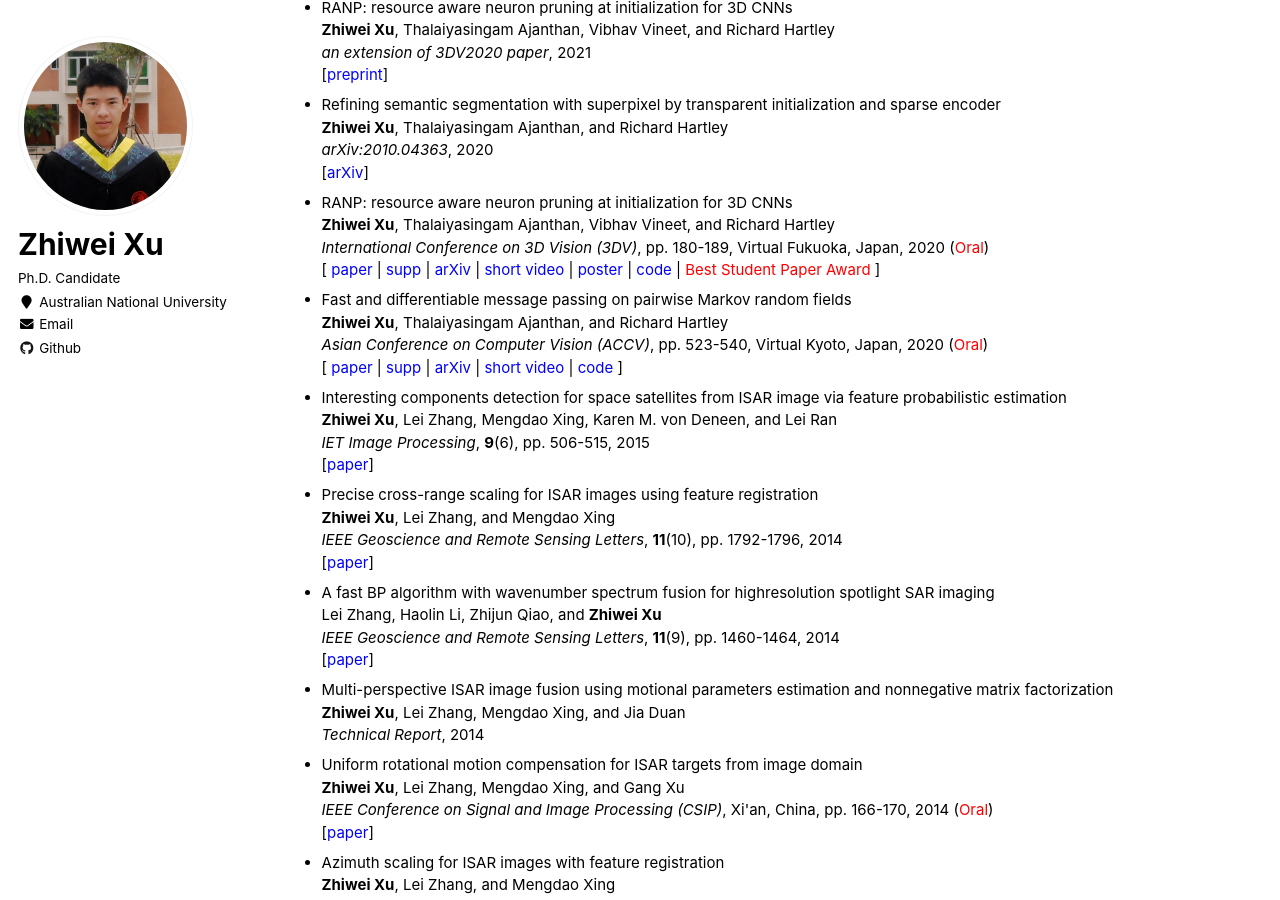
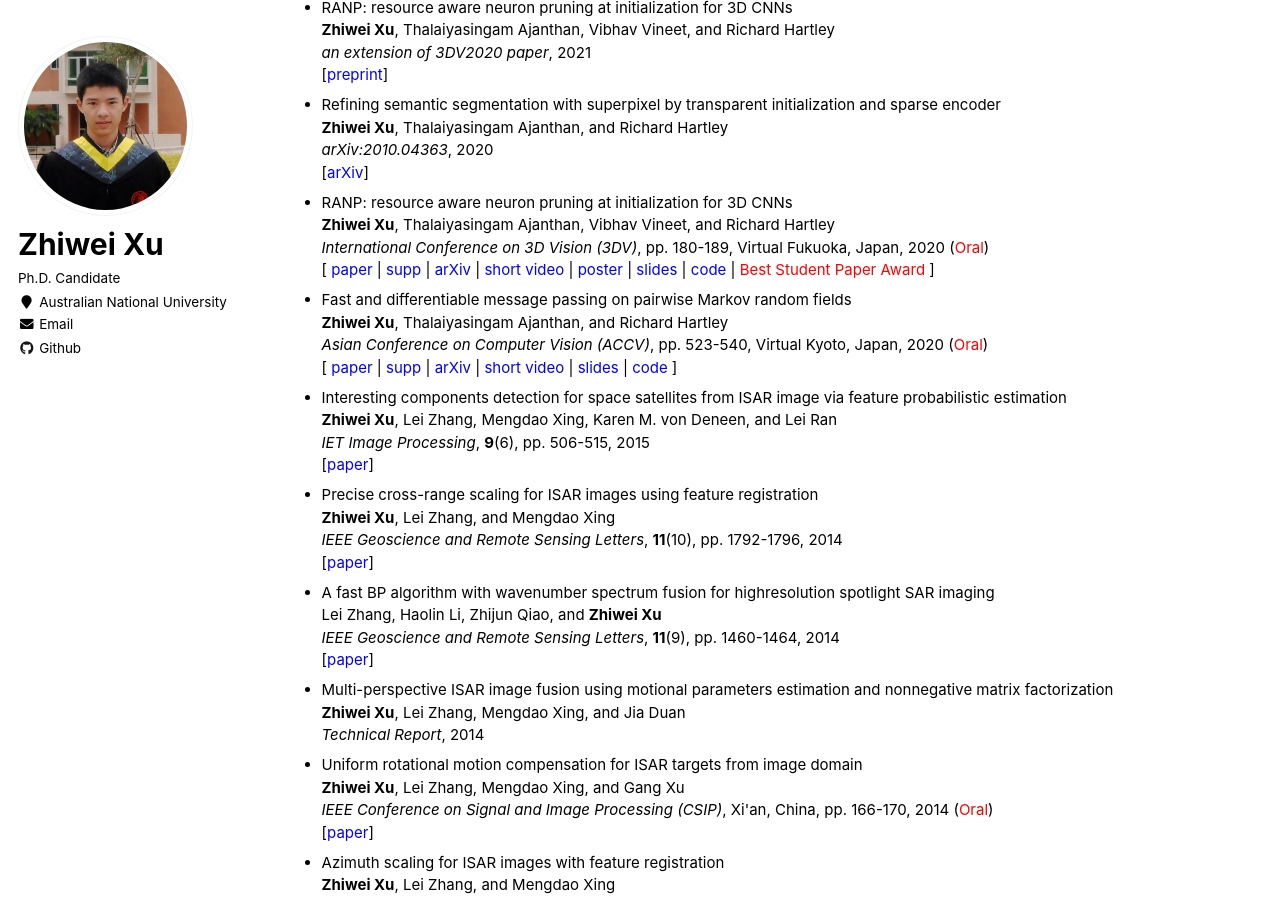
Before and after one commit to zwxu064/zwxu064.github.io, a Jekyll site: the page built from _pages/about.html, in a window 1280 px wide and 900 px high, scrolled down 1173 px. Built offline with Jekyll 4.4.1, drawn with Linux system fonts in a browser that asks for light colours.

Commit message:
Update about.html

```diff
--- a/_pages/about.html
+++ b/_pages/about.html
@@ -63,13 +63,25 @@
   <li><div>RANP: resource aware neuron pruning at initialization for 3D CNNs</div>
       <div><strong>Zhiwei Xu</strong>, Thalaiyasingam Ajanthan, Vibhav Vineet, and Richard Hartley</div>
       <div><i>International Conference on 3D Vision (3DV)</i>, pp. 180-189, Virtual Fukuoka, Japan, 2020 (<span style="color:red">Oral</span>)</div>
-      <div>[ <a href="./files/RANP.pdf" target="_blank">paper</a> | <a href="./files/RANP_supp.pdf" target="_blank">supp</a> | <a href="https://arxiv.org/abs/2010.02488" target="_blank">arXiv</a> | <a href="https://www.youtube.com/watch?v=KadydhOJnBE&t=71s" target="_blank">short video</a> | <a href="https://bn1302files.storage.live.com/y4mWIjIxN9_5CKv26bp4qUefzUNf0gCtJp_7g5OwkXe9JoVyKO-AvkGHnkp4oH4DXiJOsjwvjOl5Fy55eF4umP-BPDw6IRqEDrdL-eLQF9P1EJJM6XrWsbHECHTMb_85DMCIappEaVgmkQIIIUbfQiKp7utp_IWM9nR_KtYul_c8zfj5lYkyPG-9mGz-hml-Nbh?width=10368&height=6912&cropmode=none" target="_blank">poster</a> | <a href="https://github.com/zwxu064/RANP.git" target="_blank">code</a> | <span style="color:red">Best Student Paper Award</span> ]</div>
+      <div>[ <a href="./files/RANP.pdf" target="_blank">paper</a>
+        | <a href="./files/RANP_supp.pdf" target="_blank">supp</a>
+        | <a href="https://arxiv.org/abs/2010.02488" target="_blank">arXiv</a>
+        | <a href="https://www.youtube.com/watch?v=KadydhOJnBE&t=71s" target="_blank">short video</a>
+        | <a href="https://bn1302files.storage.live.com/y4mWIjIxN9_5CKv26bp4qUefzUNf0gCtJp_7g5OwkXe9JoVyKO-AvkGHnkp4oH4DXiJOsjwvjOl5Fy55eF4umP-BPDw6IRqEDrdL-eLQF9P1EJJM6XrWsbHECHTMb_85DMCIappEaVgmkQIIIUbfQiKp7utp_IWM9nR_KtYul_c8zfj5lYkyPG-9mGz-hml-Nbh?width=10368&height=6912&cropmode=none" target="_blank">poster</a>
+        | <a href="./files/3DV2020_slides.pdf" target="_blank">slides</a>
+        | <a href="https://github.com/zwxu064/RANP.git" target="_blank">code</a>
+        | <span style="color:red">Best Student Paper Award</span> ]</div>
   </li>
 
   <li><div>Fast and differentiable message passing on pairwise Markov random fields</div>
       <div><strong>Zhiwei Xu</strong>, Thalaiyasingam Ajanthan, and Richard Hartley</div>
       <div><i>Asian Conference on Computer Vision (ACCV)</i>, pp. 523-540, Virtual Kyoto, Japan, 2020 (<span style="color:red">Oral</span>)</div>
-      <div>[ <a href="./files/MPLayers.pdf" target="_blank">paper</a> | <a href="./files/MPLayers_supp.pdf" target="_blank">supp</a> | <a href="https://arxiv.org/abs/1910.10892" target="_blank">arXiv</a> | <a href="https://www.youtube.com/watch?v=ZM1SRlVu17E" target="_blank">short video</a> | <a href="https://github.com/zwxu064/MPLayers.git" target="_blank">code</a> ]</div>
+      <div>[ <a href="./files/MPLayers.pdf" target="_blank">paper</a>
+        | <a href="./files/MPLayers_supp.pdf" target="_blank">supp</a>
+        | <a href="https://arxiv.org/abs/1910.10892" target="_blank">arXiv</a>
+        | <a href="https://www.youtube.com/watch?v=ZM1SRlVu17E" target="_blank">short video</a>
+        | <a href="./files/ACCV2020_slides.pdf" target="_blank">slides</a>
+        | <a href="https://github.com/zwxu064/MPLayers.git" target="_blank">code</a> ]</div>
   </li>
 
   <li><div>Interesting components detection for space satellites from ISAR image via feature probabilistic estimation</div>
```
